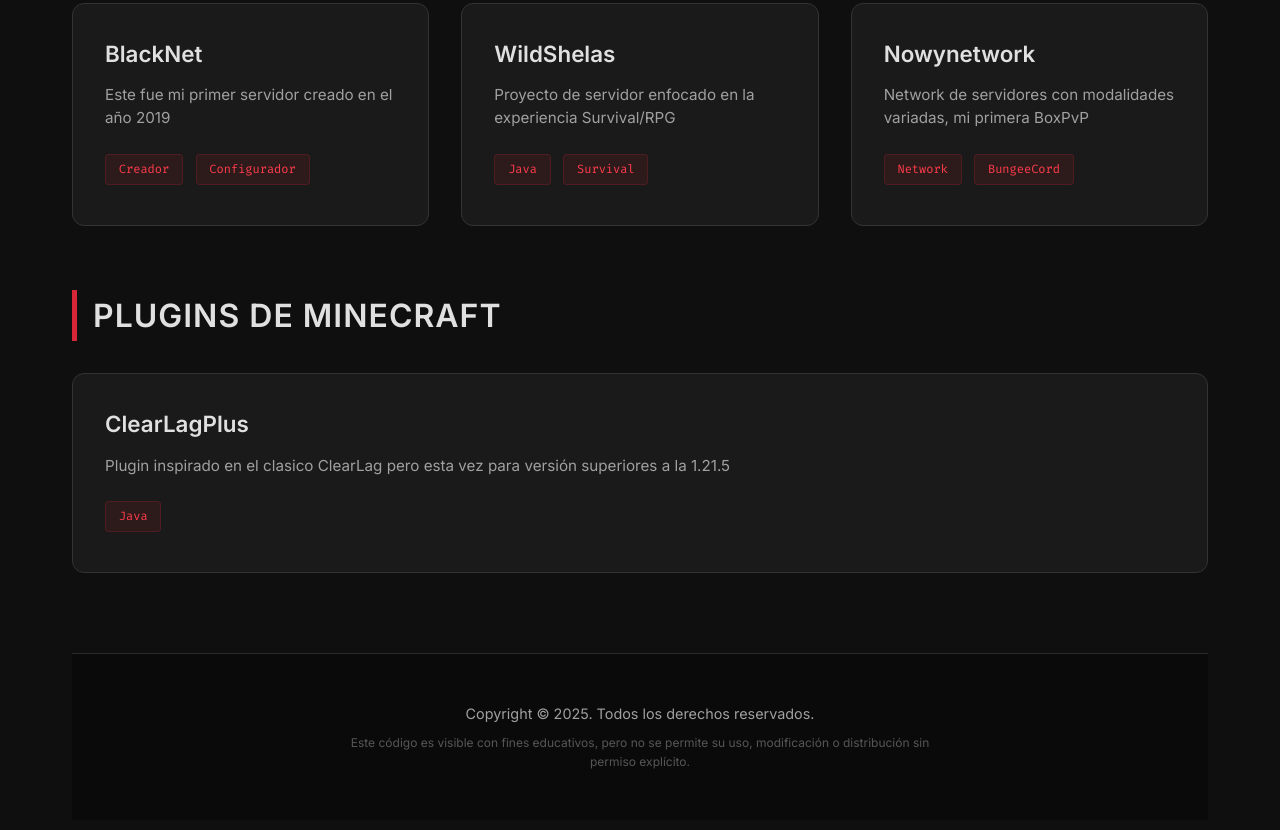
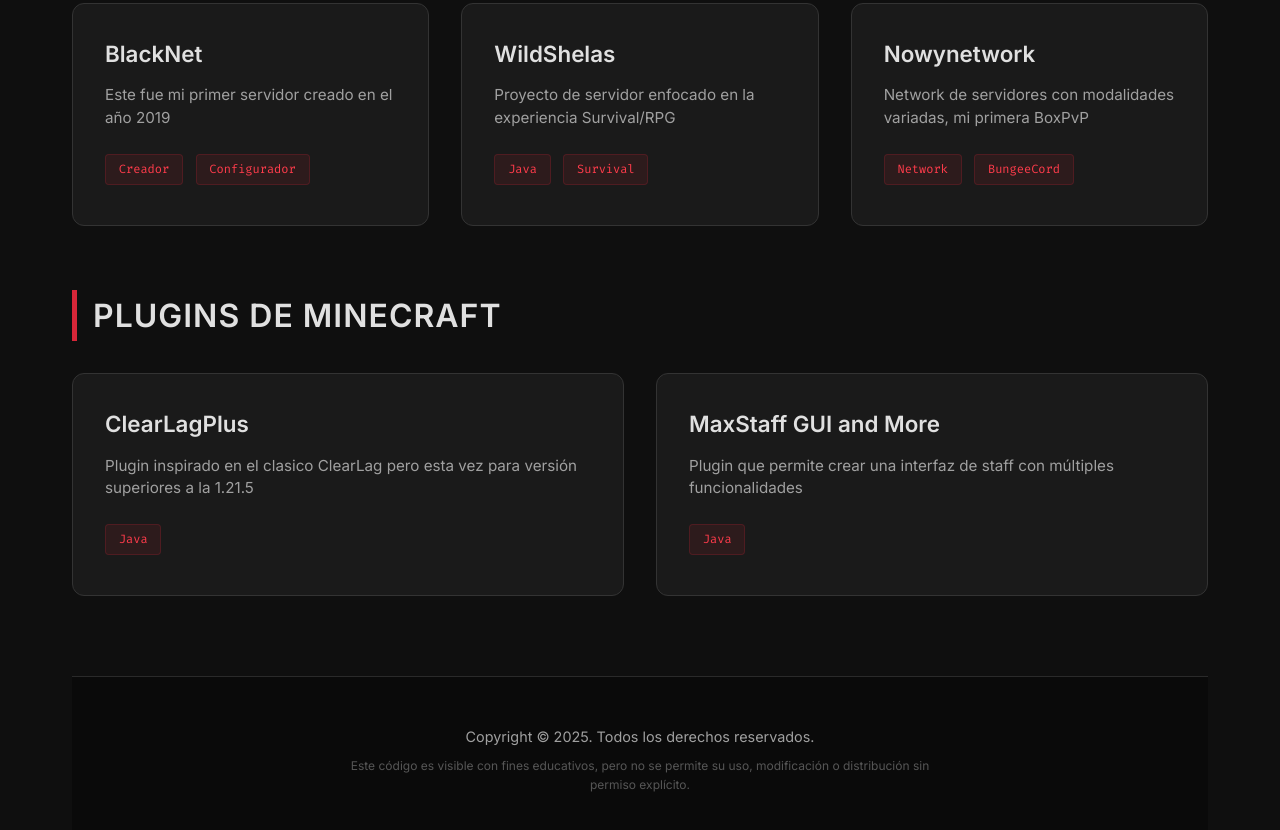
Before and after one commit to ZkAleeJoo/Portafolio, a plain HTML site: page index.html in a window 1280 px wide. Shown: the part 1216-2046 px from the top of the page. Drawn offline with Linux system fonts and the light colour scheme.

Commit message:
Update index.html

```diff
--- a/index.html
+++ b/index.html
@@ -130,6 +130,15 @@
                 </div>
             </a>
 
+            <!--MAXSTAFF GUI AND MORE-->
+            <a href="https://www.spigotmc.org/resources/maxstaff-gui-and-more.130851/" target="_blank" class="card">
+                <h3>MaxStaff GUI and More</h3>
+                <p>Plugin que permite crear una interfaz de staff con múltiples funcionalidades</p>
+                <div class="tags">
+                    <span class="tag">Java</span>
+                </div>
+            </a>
+
         </div>
 
     <footer>
```
